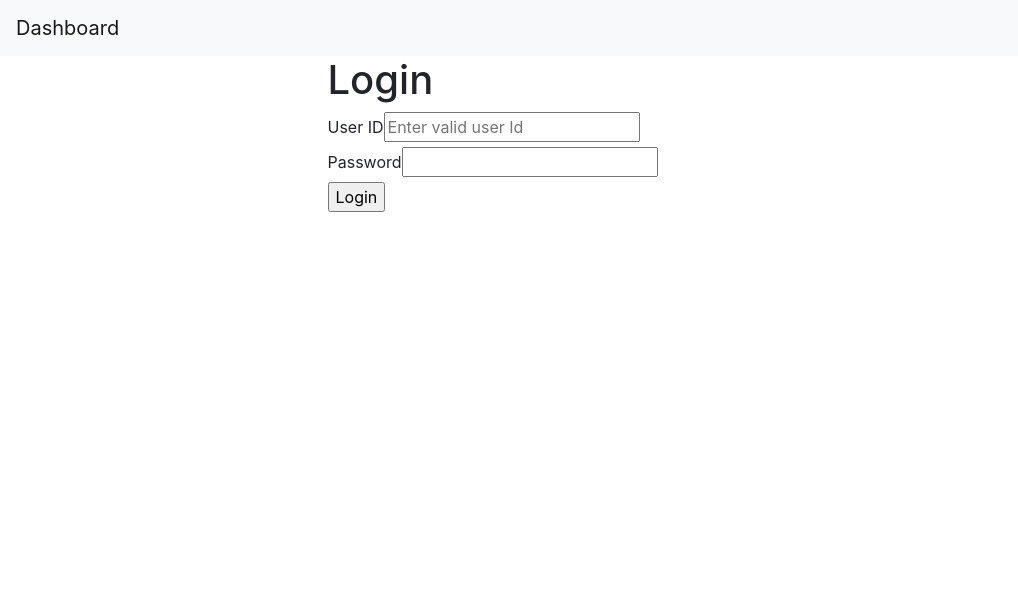
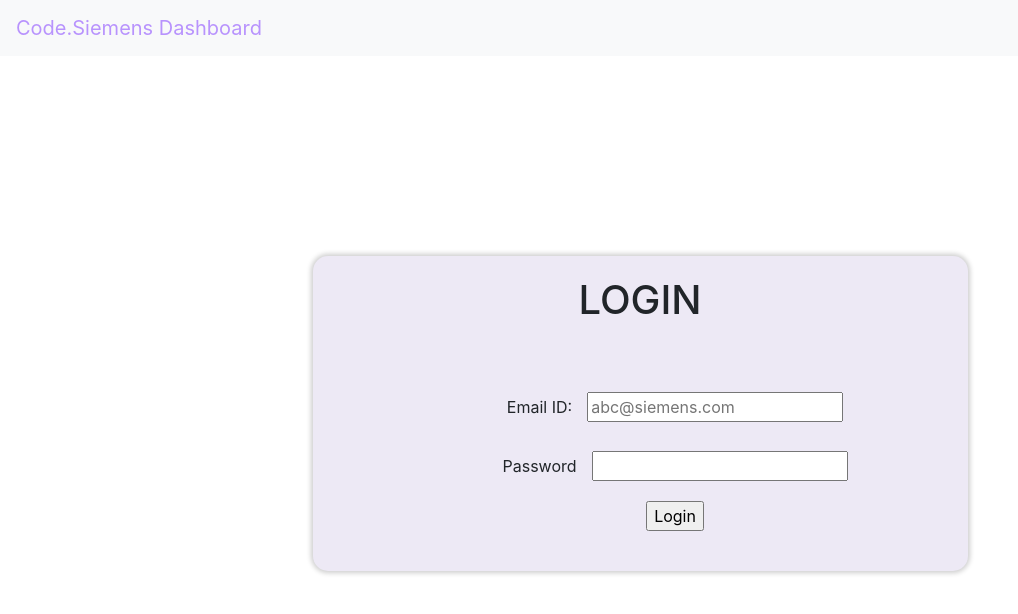
Before and after one commit to RCBnglr/RCB, an Angular app: page /login in a window 1280 px wide. Shown: the top 614 px of the page, without its empty margins (0-1018 px from the left). Built offline with nearby package versions, Linux system fonts and the light colour scheme.

Commit message:
Project started

```diff
--- a/src/app/app.component.html
+++ b/src/app/app.component.html
@@ -1,7 +1,6 @@
-<!--The content below is only a placeholder and can be replaced.-->
 
-<nav class="navbar navbar-expand-lg navbar-light bg-light">
-  <a class="navbar-brand" href="#">Dashboard</a>
+<nav class="navbar navbar-expand-lg navbar-light bg-light" >
+  <a class="navbar-brand" style="color:rgb(184, 147, 253)" href="#">Code.Siemens Dashboard</a>
   <button class="navbar-toggler" type="button" data-toggle="collapse" data-target="#navbarNav" aria-controls="navbarNav" aria-expanded="false"
       aria-label="Toggle navigation">
       <span class="navbar-toggler-icon"></span>
@@ -14,7 +13,7 @@
 <div class="continer-fluid">
   <div class="row">
       <div class="col-md-6 offset-md-3">
-          <router-outlet></router-outlet>
+          <router-outlet> </router-outlet>
       </div>
   </div>
 </div>
--- a/src/app/login/login.component.html
+++ b/src/app/login/login.component.html
@@ -1,13 +1,20 @@
+<div class="row" style="margin-top:200px; padding:20px; background-color:#ede9f5;border-radius:15px;
+-webkit-box-shadow: 0px 0px 5px 2px rgba(0,0,0,0.2);
+-moz-box-shadow: 0px 0px 5px 2px rgba(0,0,0,0.2);
+box-shadow: 0px 0px 5px 2px rgba(0,0,0,0.2);">
+  <div class="col-sm-12" style="text-align:center;">
+    <h1>LOGIN</h1></div>
 
-     <form (submit)="onLoginSubmit()">
-       <h1>Login</h1>
+<form [formGroup]="loginForm" (submit)="onLoginSubmit()" style="text-align:center; margin-top:40px; margin-left:150px; padding:20px;" >
+
                <div >
-                      <label>User ID </label>
-                      <input type="text" value="" placeholder="Enter valid user Id" name="username" (keyup)="onEntry(loginname.value)" #loginame>
+                 <label>Email ID:</label>
+                 <input formControlName="email" type="email" value="" style=" margin-left:15px;" placeholder="abc@siemens.com" name="username" (keyup)="onEntry(loginname.value)" #loginame>
                </div>
                <div >
+                 <br>
                  <label>Password </label>
-                      <input type="password"  name="password">
+                 <input formControlName="password" type="password" style=" margin-left:15px;" name="password">
                </div>
-                    <input type="submit"  value="Login" (click)="moveToUserhome()">
+               <input type="submit"   style=" margin-top:15px;" value="Login" (click)="check()" >
              </form>
--- a/src/app/login/login.component.ts
+++ b/src/app/login/login.component.ts
@@ -1,6 +1,8 @@
+
 import { Component, OnInit } from '@angular/core';
 import { Router } from '@angular/router';
-
+import{FormGroup, FormControl, Validators} from '@angular/forms';
+import { UserService } from '../user.service';
 @Component({
   selector: 'app-login',
   templateUrl: './login.component.html',
@@ -8,6 +10,10 @@
 })
 export class LoginComponent implements OnInit {
 
+  loginForm:FormGroup=new FormGroup({
+      email:new FormControl(null, [Validators.email, Validators.required]),
+      password:new FormControl(null, [Validators.required])
+  })
   constructor(private _router:Router) { }
 
   ngOnInit() {
@@ -16,6 +22,18 @@
   moveToUserhome(){
     this._router.navigate(['/userhome']);
   }
-
+  check()
+  {
+    if(!this.loginForm.valid) {
+      alert("Invalid");
+      return;
+    }
+    else this.moveToUserhome();
+    this._userService.register(JSON.stringify(this.loginForm.value))
+    .subscribe(
+    data=> {console.log(data); this._router.navigate(['/userhome']);},
+     error=>console.error(error)
+   )
+  }
 
 }
--- /dev/null
+++ b/src/app/user.service.ts
@@ -0,0 +1,40 @@
+import { Injectable } from '@angular/core';
+import {HttpClient, HttpHeaders} from '@angular/common/http';
+
+@Injectable()
+export class UserService {
+
+  constructor(private _http:HttpClient) { }
+
+//   register(body:any){
+//     return this._http.post('http://127.0.0.1:3000/users/register',body,{
+//       observe:'body',
+//       headers:new HttpHeaders().append('Content-Type','application/json')
+//     });
+//   }
+
+  login(body:any){
+    return this._http.post('http://127.0.0.1:3000/users/login',body,{
+      observe:'body',
+      withCredentials:true,
+      headers:new HttpHeaders().append('Content-Type','application/json')
+    });
+  }
+
+  user(){
+    return this._http.get('http://127.0.0.1:3000/users/user',{
+      observe:'body',
+      withCredentials:true,
+      headers:new HttpHeaders().append('Content-Type','application/json')
+    })
+  }
+
+  logout(){
+    return this._http.get('http://127.0.0.1:3000/users/logout',{
+      observe:'body',
+      withCredentials:true,
+      headers:new HttpHeaders().append('Content-Type','application/json')
+    })
+  }
+
+}
--- a/src/app/userhome/userhome.component.html
+++ b/src/app/userhome/userhome.component.html
@@ -1,4 +1,4 @@
-<div class="row" style="margin-top:40px; background-color:#eff0f2;
+<div class="row" style="margin-top:40px; background-color:#ede9f5;
 -webkit-box-shadow: 0px 0px 5px 2px rgba(0,0,0,0.2);
 -moz-box-shadow: 0px 0px 5px 2px rgba(0,0,0,0.2);
 box-shadow: 0px 0px 5px 2px rgba(0,0,0,0.2);">
@@ -8,7 +8,7 @@
 
   <div class="col-sm-12">
       <div class="jumbotron">
-          <h1 class="display-4">Hello, {{username}}!</h1>
+          <h1 class="display-4">Hello{{username}}!</h1>
           <p class="lead">You have successfully logged into Dashboard.</p>
           <hr class="my-4">
 
--- a/src/app/userhome/userhome.component.ts
+++ b/src/app/userhome/userhome.component.ts
@@ -1,3 +1,5 @@
+
+
 import { Component, OnInit } from '@angular/core';
 
 import { Router } from '@angular/router';
```
Also changed, not shown: src/app/app.module.ts (+6 -2 lines), 1 other file (tests, documents, lock files or other folders). Lines whose indentation alone changed are shown as unchanged.
